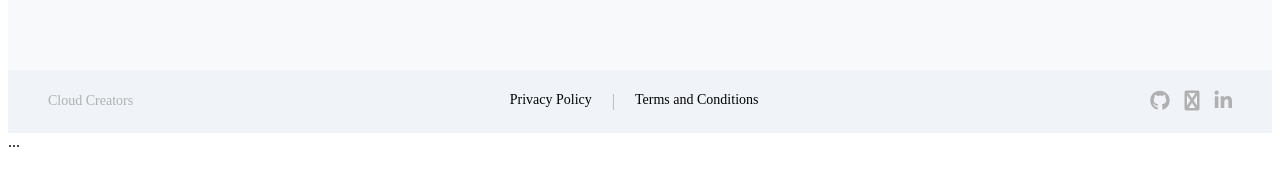
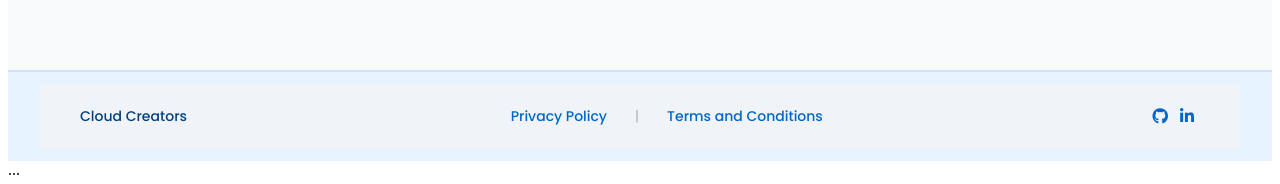
Before and after one commit to cloudcreatorsofficial-ui/Cloud-Creators-Website, an Angular app: page / in a window 1280 px wide. Shown: the part 5364-5548 px from the top of the page. Before the commit the page ends 5523 px from the top, so only its background shows below. Built offline with nearby package versions, Linux system fonts and the light colour scheme.

Commit message:
footer fixed

```diff
--- a/src/app/pages/home.component.css
+++ b/src/app/pages/home.component.css
@@ -907,3 +907,64 @@ body {
 .social-icons a:hover {
     color: #ffffff;
 }
+
+/* Light Blue Clean Footer */
+footer {
+  background: #e6f3ff; /* light blue background */
+  color: #333;
+  font-family: "Poppins", sans-serif;
+  padding: 12px 30px;
+  border-top: 2px solid #cce0ff;
+}
+
+.footer-container {
+  max-width: 1200px;
+  margin: auto;
+  display: flex;
+  justify-content: space-between;
+  align-items: center;
+  flex-wrap: wrap;
+  font-size: 14px;
+}
+
+/* Copyright */
+footer .copyright {
+  font-weight: 500;
+  color: #004080; /* darker blue for emphasis */
+}
+
+/* Links */
+.footer-links a {
+  color: #0066cc;
+  text-decoration: none;
+  margin: 0 8px;
+  font-weight: 500;
+  transition: color 0.3s ease;
+}
+
+.footer-links a:hover {
+  color: #003366;
+  text-decoration: underline;
+}
+
+/* Social Icons */
+.social-icons a {
+  color: #0066cc;
+  margin: 0 6px;
+  font-size: 16px;
+  transition: color 0.3s ease, transform 0.2s ease-in-out;
+}
+
+.social-icons a:hover {
+  color: #003366;
+  transform: scale(1.2);
+}
+
+/* Responsive - collapse to center */
+@media (max-width: 600px) {
+  .footer-container {
+    flex-direction: column;
+    text-align: center;
+    gap: 8px;
+  }
+}
--- a/src/app/pages/home.component.html
+++ b/src/app/pages/home.component.html
@@ -332,7 +332,7 @@
         </div>
         <div class="social-icons">
             <a href="#" aria-label="Facebook"><i class="fab fa-github"></i></a>
-            <a href="#" aria-label="Twitter"><i class="fab fa-envelope"></i></a>
+            <!-- <a href="#" aria-label="Twitter"><i class="fab fa-envelope"></i></a> -->
             <a href="#" aria-label="LinkedIn"><i class="fab fa-linkedin-in"></i></a>
             <!-- <a href="#" aria-label="YouTube"><i class="fab fa-youtube"></i></a> -->
         </div>
```
